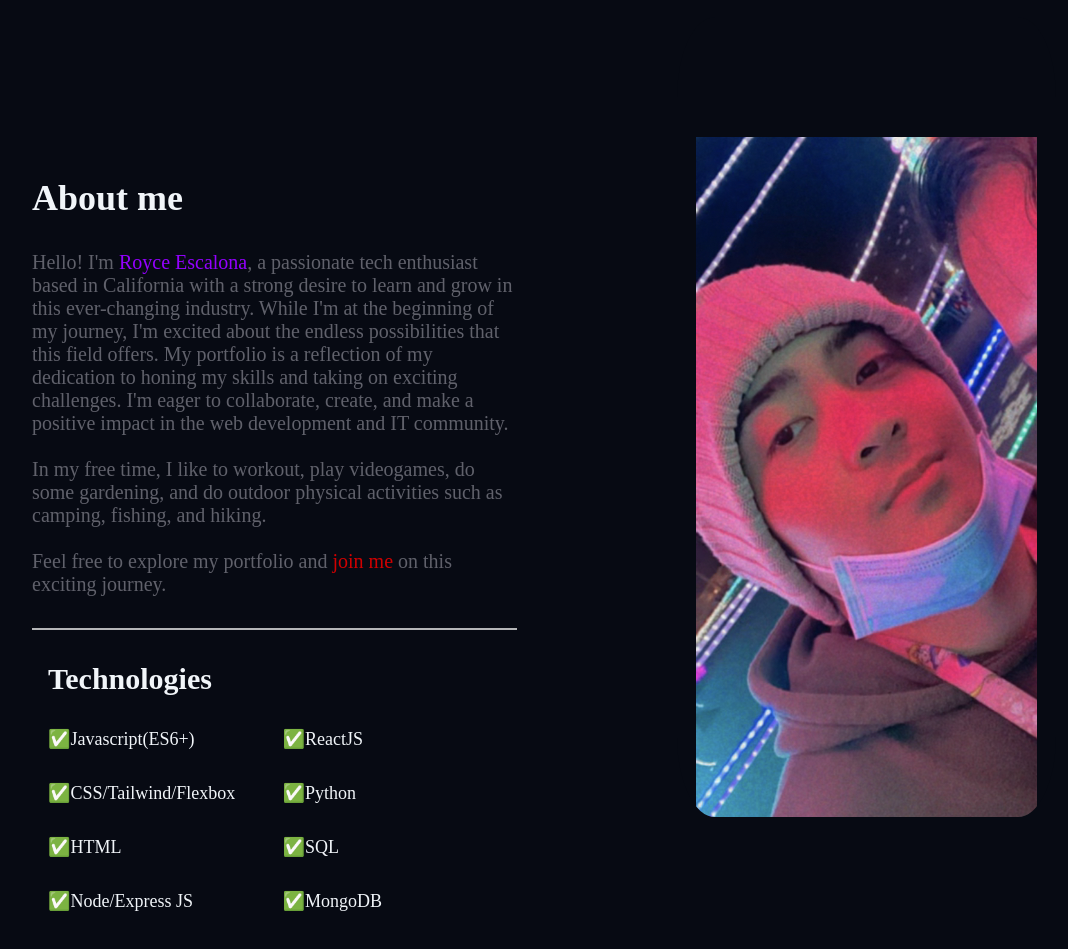
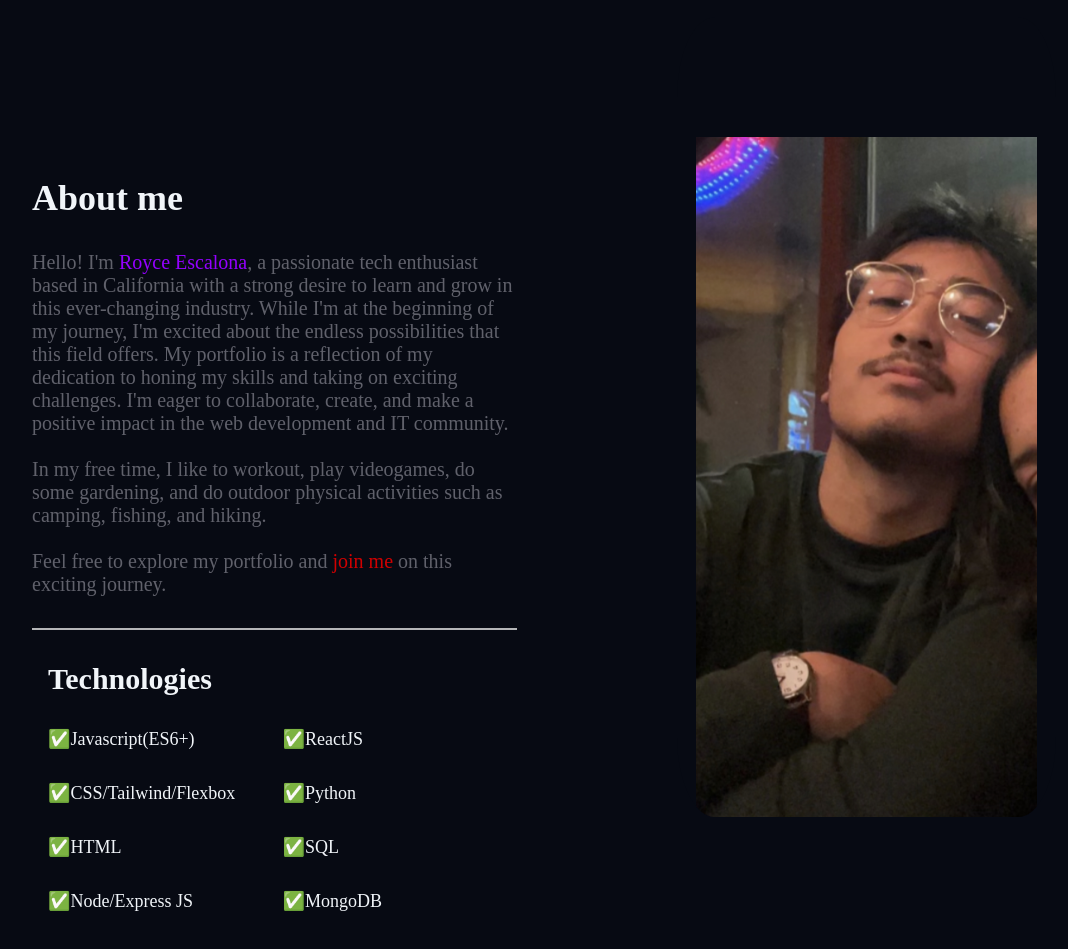
Before and after one commit to RoycejChan/Portfolio-website, a React (Vite) app: page / in a window 1280 px wide. Shown: the part 2800-3749 px from the top of the page, without its empty margins (96-1164 px from the left). Built offline with nearby package versions, Linux system fonts and the light colour scheme; a web font is replaced by a local one.

Commit message:
changed pfp in about me

```diff
--- a/src/components/about.jsx
+++ b/src/components/about.jsx
@@ -1,5 +1,7 @@
 import React from "react";
-import Pfp from "../assets/Pfp.png"
+// import Pfp from "../assets/Pfp.png"
+import otherPfp from "../assets/otherpfp.png"
+
 export default function About() {
     return (
             <div className="background-color" >
@@ -75,7 +77,7 @@ export default function About() {
                         </div>
                         </div>
                         <div className="about-img">
-                            <img src={Pfp} alt="PFP" className="about-pfp-img"/>
+                            <img src={otherPfp} alt="PFP" className="about-pfp-img"/>
                         </div>
                 </div>
             </div>
```
Also changed, not shown: src/assets/otherpfp.png (added).
